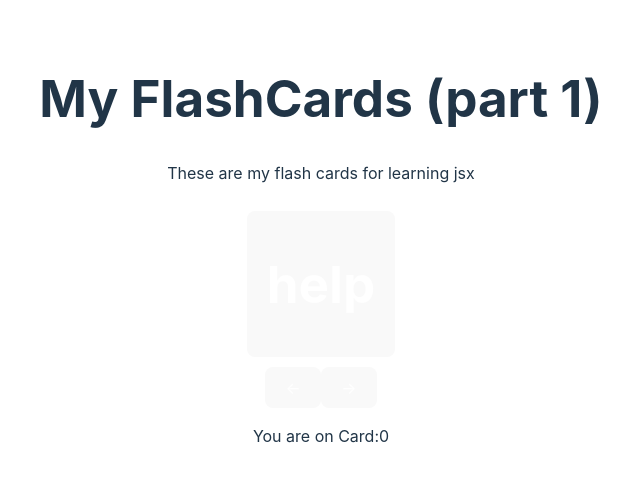
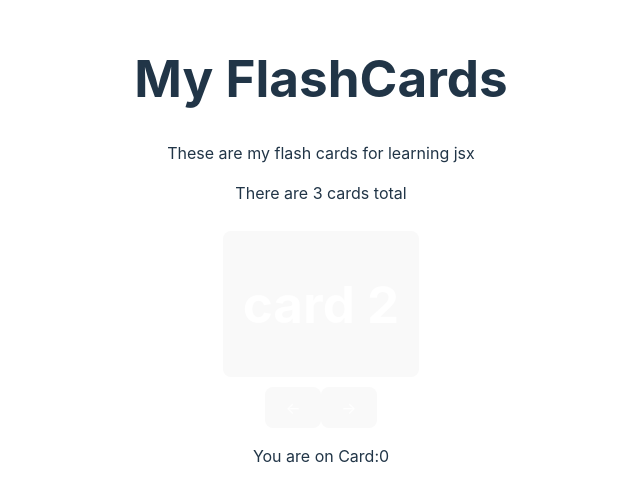
Before and after one commit to Mimi3col/proj2-fc, a React (Vite) app: page / in a window 1280 px wide. Shown: the part 150-652 px from the top of the page, without its empty margins (319-959 px from the left). Built offline with nearby package versions, Linux system fonts and the light colour scheme.

Commit message:
header component"

```diff
--- /dev/null
+++ b/components/Header.jsx
@@ -0,0 +1,16 @@
+import React from "react"
+import info from '../src/cardinfo'
+
+function Header(props){
+    const size = info.length;
+    return(
+        <div className="Header">
+            <h1>My FlashCards</h1>
+            <p>These are my flash cards for learning jsx</p>
+            <p>There are {size} cards total</p>
+        </div>
+    )
+
+}
+
+export default Header
--- a/src/App.jsx
+++ b/src/App.jsx
@@ -1,18 +1,19 @@
 import { useState } from 'react'
 import Card from '../components/Card'
 import './App.css'
+import info from './cardinfo'
+import Header from '../components/Header'
 
 
-
-function App() {
+function App(props) {
   const [Count, setCount] = useState(0)
+  const size = info.length;
 
 
   return (
     <div className="App">
-       <h1>My FlashCards (part 1)</h1>
-       <p>These are my flash cards for learning jsx</p>
-       <Card question='help' answer='no help'/>
+       <Header/>
+       <Card question={info[1].front} answer={info[1].back}/>
        <button onClick={ () =>setCount(Count - 1)}>←</button>
        <button onClick={ ()=>setCount(Count + 1)}>→</button>
        <p>You are on Card:{Count}</p>
--- a/src/cardinfo.jsx
+++ b/src/cardinfo.jsx
@@ -1,18 +1,18 @@
 
-info: `[
+const info = [
     {
-        front: "card 1",
-        back: "back card 1"
+        "front": "card 1",
+        "back": "back card 1"
     },
     {
-        front: "card 2",
-        back: "back card 2"
+        "front": "card 2",
+        "back": "back card 2"
     },
     {
-        front: "card 3",
-        back: "back card 3"
+        "front": "card 3",
+        "back": "back card 3"
     },
-]`
+]
 
 
 export default info;
```
Also changed, not shown: 1 other file (tests, documents, lock files or other folders).
